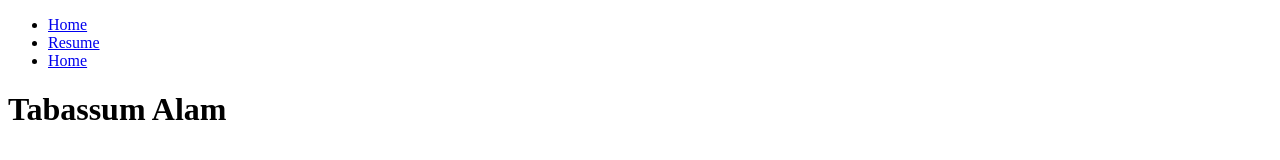
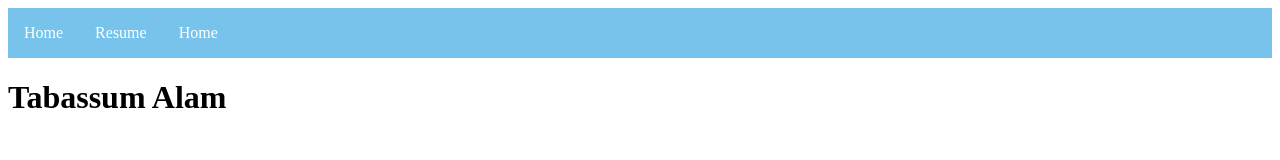
Before and after one commit to tabassumalam/tabassumalam.github.io, a plain HTML site: page index.html in a window 1280 px wide. Drawn offline with Linux system fonts and the light colour scheme.

Commit message:
style in index.html

```diff
--- a/index.html
+++ b/index.html
@@ -2,11 +2,36 @@
 <html lang=“en”>
 
 <head>
-   <!--  <link rel="stylesheet" type="text/css" href="./style.css" media="screen" /> -->
+    <link rel="stylesheet" type="text/css" href="./style.css" media="screen" />
 
     <meta name="viewport" content="width=device-width, initial-scale=1.0" />
 
-    <style type="text/css" src="style.css"></style>
+    <style>
+        ul {
+    list-style-type: none;
+    margin: 0;
+    padding: 0;
+    overflow: hidden;
+    background-color: #77c3ec;
+}
+
+li {
+    float: left;
+}
+
+li a {
+    display: block;
+    color: white;
+    text-align: center;
+    padding: 16px;
+    text-decoration: none;
+}
+
+li a:hover {
+    background-color: #89cff0;
+}
+
+    </style>
 
 </head>
 
```
